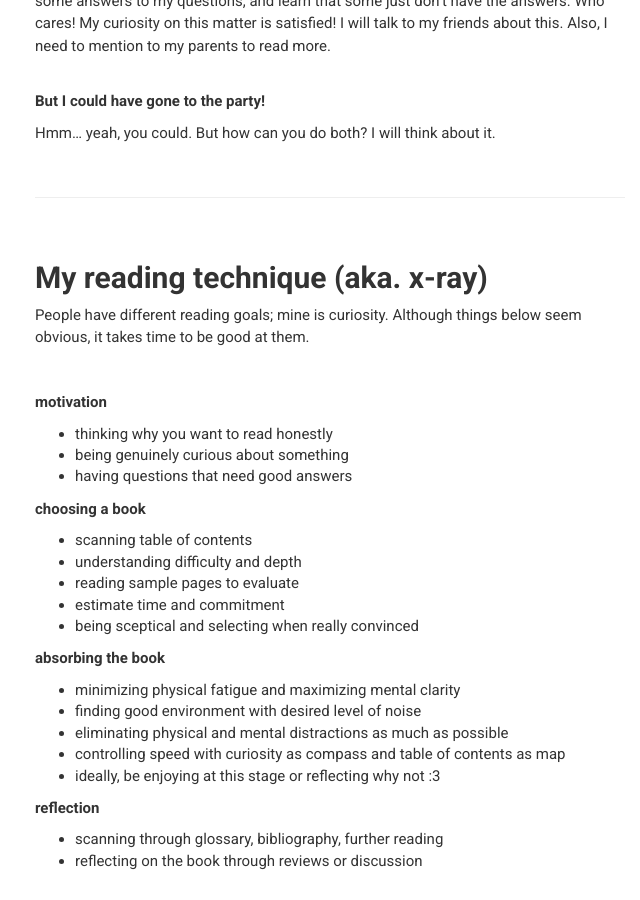
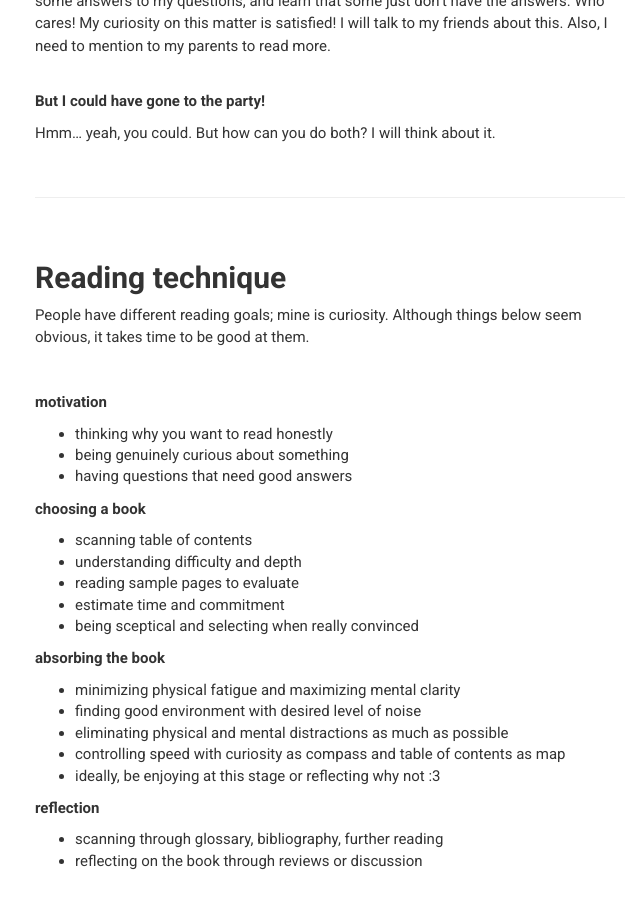
Before and after one commit to ianomad/ianomad.github.io, a Jekyll site: the page built from _posts/2023-10-25-How-I-Read.md, in a window 1280 px wide and 900 px high, scrolled down 1680 px. Shown: the whole window, without its empty margins (220-860 px from the left). Built offline with Jekyll 4.4.1, drawn with Linux system fonts in a browser that asks for light colours; nearby versions of some CDN libraries.

Commit message:
Update 2023-10-25-How-I-Read.md

```diff
--- a/_posts/2023-10-25-How-I-Read.md
+++ b/_posts/2023-10-25-How-I-Read.md
@@ -99,7 +99,7 @@ Hmm... yeah, you could. But how can you do both? I will think about it.
 
 <br />
 
-## My reading technique (aka. x-ray)
+## Reading technique
 
 People have different reading goals; mine is curiosity. Although things below seem obvious,
 it takes time to be good at them.
```
